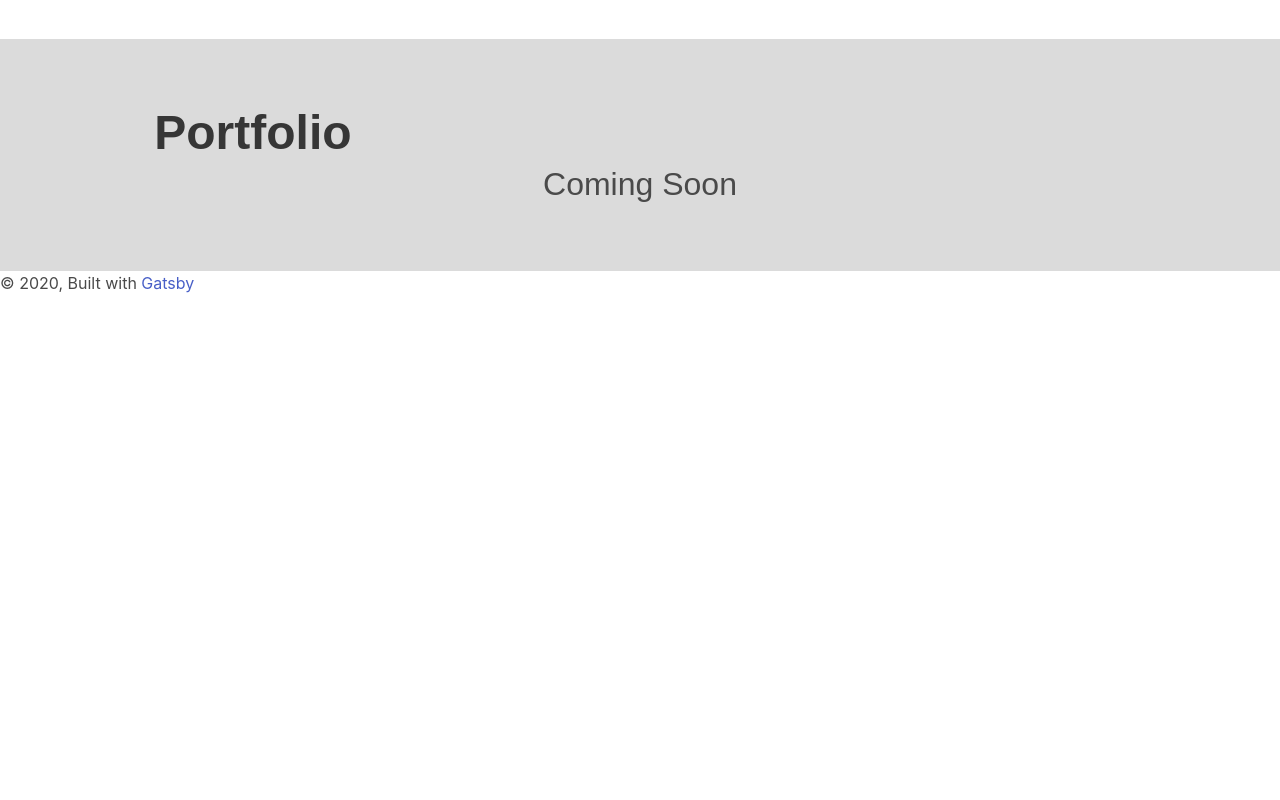
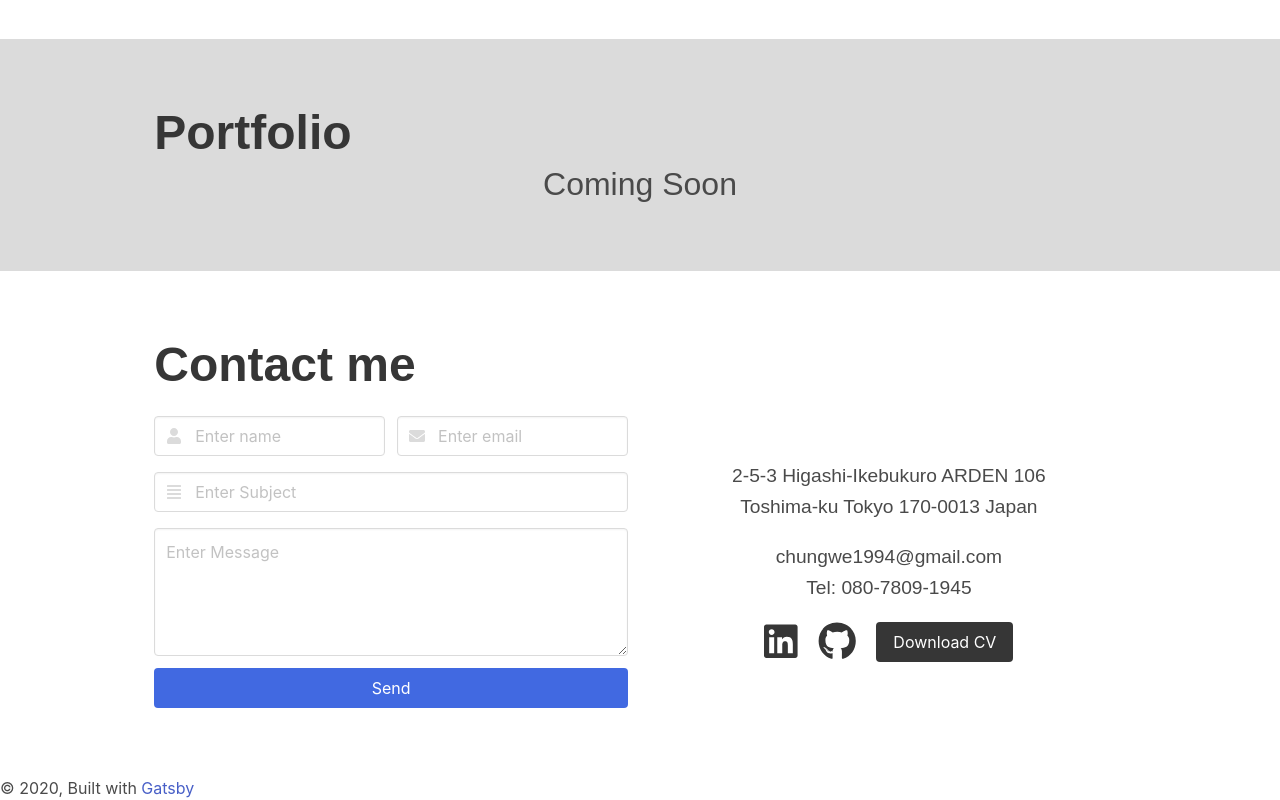
Before and after one commit to ChungWeTseng/Web-resume, a Gatsby site: page / in a window 1280 px wide. Shown: the part 3944-4744 px from the top of the page. Before the commit the page ends 4239 px from the top, so only its background shows below. Built offline with nearby package versions, Linux system fonts and the light colour scheme; Gatsby itself is replaced by a stand-in of ours.

Commit message:
Added contact section

```diff
--- a/package.json
+++ b/package.json
@@ -5,6 +5,10 @@
   "version": "0.1.0",
   "author": "Kyle Mathews <mathews.kyle@gmail.com>",
   "dependencies": {
+    "@fortawesome/fontawesome-svg-core": "^1.2.28",
+    "@fortawesome/free-brands-svg-icons": "^5.13.0",
+    "@fortawesome/free-solid-svg-icons": "^5.13.0",
+    "@fortawesome/react-fontawesome": "^0.1.9",
     "bulma": "^0.8.0",
     "gatsby": "^2.19.7",
     "gatsby-image": "^2.2.39",
--- /dev/null
+++ b/src/components/contact.js
@@ -0,0 +1,159 @@
+import React, { useState } from 'react'
+import axios from 'axios';
+import { FontAwesomeIcon } from '@fortawesome/react-fontawesome'
+import { faUser, faEnvelope, faAlignJustify } from '@fortawesome/free-solid-svg-icons'
+import { faLinkedin, faGithub } from '@fortawesome/free-brands-svg-icons'
+
+const Info = () => {
+  const contact = {
+    address: '2-5-3 Higashi-Ikebukuro ARDEN 106',
+    location: 'Toshima-ku Tokyo 170-0013 Japan',
+    phone: 'Tel: 080-7809-1945',
+    email: 'chungwe1994@gmail.com',
+    linkedin: 'https://www.linkedin.com/in/chung-we-tseng-fang/',
+    github: 'https://github.com/ChungWeTseng'
+  }
+
+  const link = {
+    margin: '0 10px'
+  }
+
+  return (
+    <div className='has-text-centered'>
+      <p className='is-marginless'> {contact.address} </p>
+      <p> {contact.location} </p>
+      <p className='is-marginless'> {contact.email} </p>
+      <p> {contact.phone} </p>
+
+      <a href={contact.linkedin} style={link} className='has-text-dark'>
+        <FontAwesomeIcon icon={faLinkedin} size="2x" />
+      </a>
+
+      <a href={contact.github} style={link} className='has-text-dark'>
+        <FontAwesomeIcon icon={faGithub} size="2x"/>
+      </a>
+
+      <button className='button is-dark' style={link}> Download CV </button>
+    </div>
+  );
+}
+
+const Form = () => {
+  const [serverState, setServerState] = useState({
+    submitting: false,
+    status: null
+  });
+
+  const handleServerResponse = (ok, msg, form) => {
+    setServerState({
+      submitting: false,
+      status: { ok, msg }
+    });
+    if (ok) {
+      form.reset();
+    }
+  };
+
+  const closeNotification = () => {
+    setServerState({
+      submitting: false,
+      status: null
+    });
+  }
+
+  const notification = {
+    bottom: '2rem',
+    left: '2rem',
+    marginRight: '2rem',
+    minWidth: '15rem',
+    position: 'fixed',
+    zIndex: '10'
+  }
+
+  const handleOnSubmit = e => {
+    e.preventDefault();
+    const form = e.target;
+    setServerState({ submitting: true });
+    axios({
+      method: 'post',
+      url: 'https://getform.io/f/a1bddac4-eef4-485b-a1b7-8f712ca440af',
+      data: new FormData(form)
+    })
+      .then(r => {
+        handleServerResponse(true, 'Thanks for contacting!', form);
+      })
+      .catch(r => {
+        handleServerResponse(false, r.response.data.error, form);
+      });
+  };
+
+  return (
+    <form onSubmit={handleOnSubmit}>
+      <div className='field-body'>
+        <div className='field'>
+          <p className='control is-expanded has-icons-left'>
+            <input className='input' type='text'  name='name' placeholder='Enter name' required/>
+            <span className='icon is-small is-left'>
+              <FontAwesomeIcon icon={faUser} />
+            </span>
+          </p>
+        </div>
+
+        <div className='field'>
+          <p className='control is-expanded has-icons-left'>
+            <input className='input' type='email' name='email' placeholder='Enter email' required/>
+            <span className='icon is-small is-left'>
+              <FontAwesomeIcon icon={faEnvelope} />
+            </span>
+          </p>
+        </div>
+      </div>
+
+      <div className='field'>
+        <p className='control is-expanded has-icons-left'>
+          <input className='input' type='text' name='subject' placeholder='Enter Subject' required/>
+          <span className='icon is-small is-left'>
+            <FontAwesomeIcon icon={faAlignJustify} />
+          </span>
+        </p>
+      </div>
+
+      <div className='field'>
+        <div className='control'>
+          <textarea className='textarea' name='message' placeholder='Enter Message' required />
+        </div>
+      </div>
+
+      <div className='control'>
+        <button type='submit' className='button is-primary is-fullwidth' disabled={serverState.submitting}> Send </button>
+      </div>
+
+      {serverState.status && (
+        <div className={`notification ${serverState.status.ok ? 'is-info' : 'is-danger'}`} style={notification}>
+          <button class="delete" onClick={closeNotification}></button>
+          {serverState.status.msg}
+        </div>
+      )}
+    </form>
+  );
+}
+
+const Contact = () => {
+  return (
+    <section className='section' id='contact'>
+      <div className='container'>
+        <h1 className='title is-1'> Contact me</h1>
+        <div className='columns is-vcentered'>
+          <div className='column'>
+            <Form />
+          </div>
+          <div className='column'>
+            <Info />
+          </div>
+        </div>
+      </div>
+    </section>
+  )
+}
+
+export default Contact
--- a/src/components/header.js
+++ b/src/components/header.js
@@ -22,7 +22,7 @@ const Header = ({ siteTitle }) => (
           <a className='navbar-item' href='#certifications'> Certifications </a>
           <a className='navbar-item' href='#skills'> Skills & Languages </a>
           <a className='navbar-item' href='#portfolio'> Portfolio </a>
-          <a className='navbar-item' href='#'> Contact </a>
+          <a className='navbar-item' href='#contact'> Contact </a>
         </div>
       </div>
     </nav>
--- a/src/pages/index.js
+++ b/src/pages/index.js
@@ -9,6 +9,7 @@ import Educations from "../components/educations"
 import Certifications from "../components/certifications"
 import Skills from "../components/skills"
 import Portfolio from "../components/portfolio"
+import Contact from "../components/contact"
 
 const IndexPage = () => (
   <Layout>
@@ -20,6 +21,7 @@ const IndexPage = () => (
     <Certifications />
     <Skills />
     <Portfolio />
+    <Contact />
   </Layout>
 )
 
```
Also changed, not shown: src/styles/bulma-custom.sass (+7 -7 lines), 1 other file.
